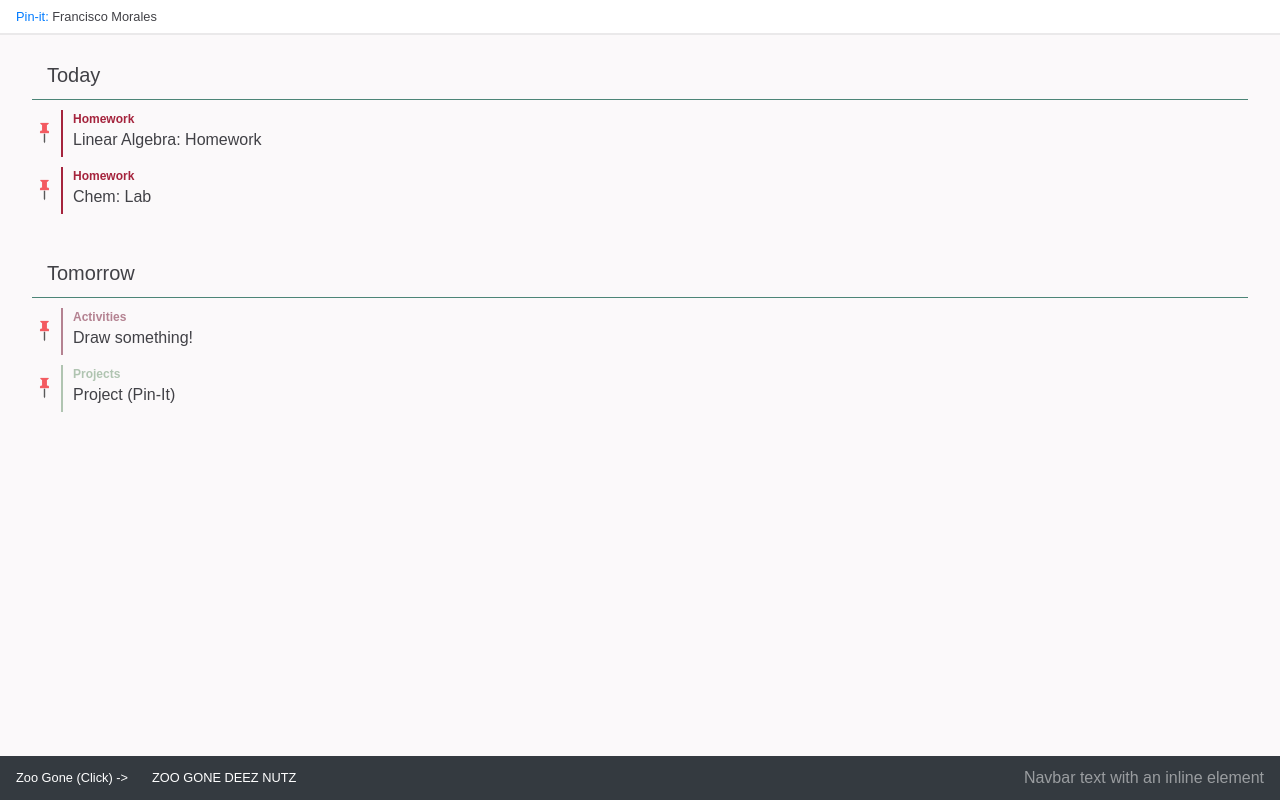
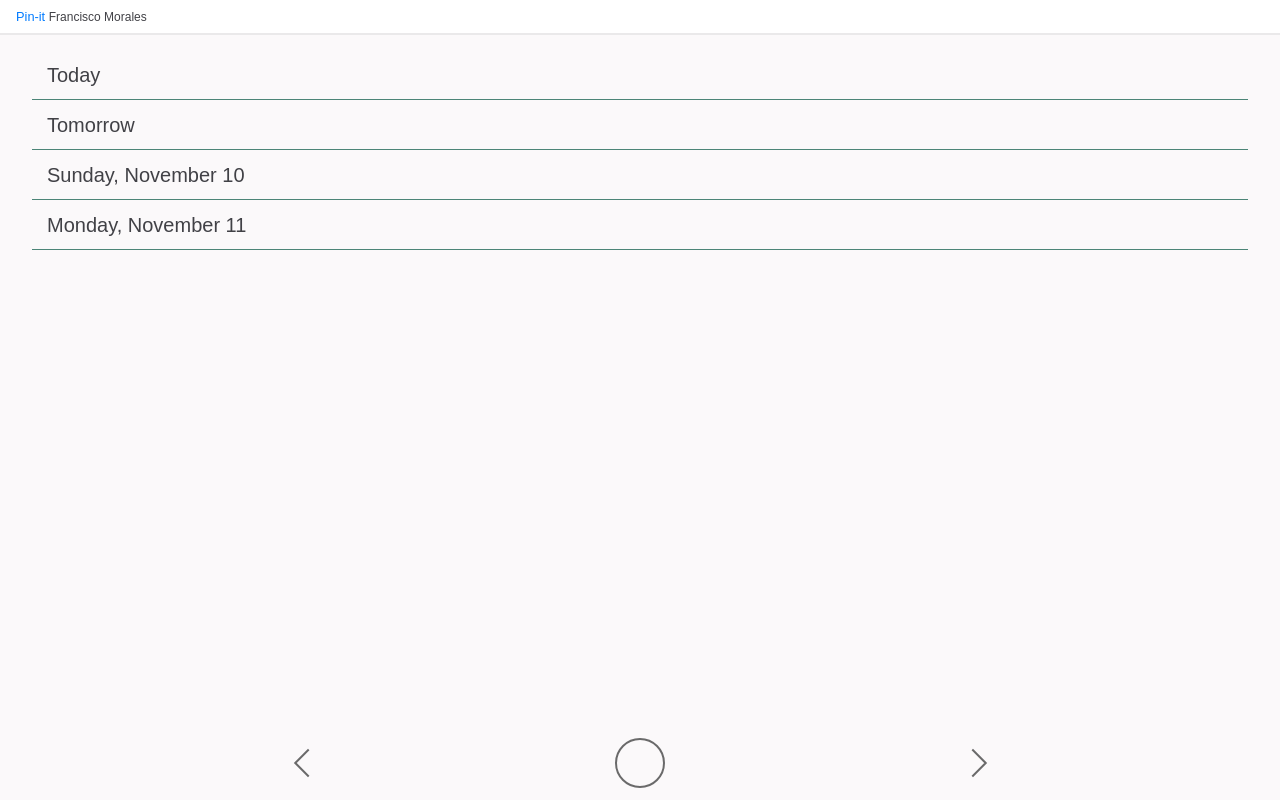
Before and after one commit to morales0/pin-it, a plain HTML site: page index.html in a window 1280 px wide. Drawn offline with nearby package versions, Linux system fonts and the light colour scheme; files whose address does not match are found by name; a web font is replaced by a local one.

Commit message:
11-08 update

```diff
--- a/css/home-page.css
+++ b/css/home-page.css
@@ -1,7 +1,8 @@
 @import "https://fonts.googleapis.com/css?family=Poppins:300,400,500,600,700";
 @import url("https://fonts.googleapis.com/css?family=Noto+Sans+KR&display=swap");
+
+
 /* Page Styling */
-
 .wrapper {
    display: flex;
    align-items: stretch;
@@ -12,10 +13,33 @@
    background-image: linear-gradient( rgba(255, 152, 152, 0.8), rgba(231, 114, 78, 0.39));
 }
 
+#app-container {
+
+}
+
+/* Navbar */
 #user-name {
+   font-size: .75rem;
    color: rgb(65, 65, 70);
 }
 
+.navbar {
+   justify-content: space-between;
+   box-shadow: 0 2px 0 rgba(93, 96, 99, .1);
+   padding-top: 2px;
+   padding-bottom: 2px;
+}
+
+.bg-white-nav {
+   background-color: white;
+}
+
+.collapsing {
+   transition: height .35s ease;
+   -webkit-transition: height .35s ease;
+}
+
+/* Todo List */
 .day-banner {
    display: flex;
    align-items: center;
@@ -30,6 +54,11 @@
 
 .day {
    font-size: 1.25rem;
+}
+
+.empty-todo-list{
+   padding-top: 5px;
+   padding-bottom: 5x;
 }
 
 .todo-block {
@@ -117,21 +146,43 @@
    /*box-shadow: 2px 4px 5px rgba(120, 120, 120, .3);*/
 }
 
-/* Navbar Styling */
-
-.navbar {
-   justify-content: space-between;
-   box-shadow: 0 2px 0 rgba(93, 96, 99, .1);
-   padding-top: 2px;
-   padding-bottom: 2px;
+/* Footer */
+.footer{
+   position: fixed;
+   bottom: 0;
+   display: flex;
+   flex-direction: row;
+   justify-content: space-evenly;
+   align-items: center;
+   height: 75px;
+   width: 100%;
 }
 
-.bg-white-nav {
-   background-color: white;
+.arrow {
+   width: 20px;
+   height: 20px;
+   border-right: 2px solid rgba(70, 70, 70, .80);
+   border-bottom: 2px solid rgba(70, 70, 70, .80);
+   transition: .75s;
 }
 
-.collapsing {
-   -webkit-transition: height .35s ease;
+.arrow.right {
+   transform: rotate(-45deg);
+ }
+
+ .arrow.left {
+    transform: rotate(135deg);
+ }
+
+ .arrow:hover{
+   cursor: pointer;
+}
+
+.selection{
+   width: 50px;
+   height: 50px;
+   border: 2px solid rgba(70, 70, 70, .80);
+   border-radius: 50%;
 }
 
 /**
--- a/index.html
+++ b/index.html
@@ -19,7 +19,7 @@
    <title>Pin-it</title>
 </head>
 
-<body>
+<body onload="createTimeBanners()">
    <div class="header">
       <!-- Boostrap Navbar
    TODO:
@@ -29,11 +29,26 @@
    *
    -->
       <nav class="navbar bg-white-nav fixed-top">
-         <a class="navbar-brand" href="#">Pin-it: <span id="user-name">Francisco Morales</span></a>
+         <a class="navbar-brand" href="#">Pin-it <span id="user-name">Francisco Morales</span></a>
       </nav>
    </div>
 
+   <!-- Actual Content -->
+   <div id="app-container">
+      <!-- Will dynamically add stuff here -->
+   </div>
+
+   <!-- Footer -->
+   <div class="footer">
+      <div class="arrow left"></div>
+      <div class="selection"></div>
+      <div class="arrow right"></div>
+   </div>
+
+
+
    <!-- Test content-->
+   <!--
    <div class="day-banner">
       <span class="day">Today</span>
    </div>
@@ -78,16 +93,17 @@
          </div>
       </div>
    </div>
-
+-->
    <!-- Boostrap Navbar
    TODO:
    * Make name clickable
    * Edit color scheme
    * Add settings, friends, and info
    *
-   -->
+
    <nav class="navbar navbar-expand-sm navbar-dark bg-dark fixed-bottom">
       <a class="navbar-brand" href="#">Zoo Gone (Click) -> </a>
+      <button type="button" id="create-task-btn" class="btn btn-primary btn-sm" onclick="createTask('Spanish', 'homework', '0', 'spanish-hw')">Create Task</button>
       <button class="navbar-toggler" type="button" data-toggle="collapse" data-target="#navbarText" href="#navbarText"
          aria-controls="navbarText" aria-expanded="false" aria-label="Toggle navigation">
          <span class="navbar-toggler-icon"></span>
@@ -103,11 +119,11 @@
          </span>
       </div>
    </nav>
-
+-->
    <!-- Scripts -->
    <script src="https://code.jquery.com/jquery-3.4.1.min.js"
       integrity="sha256-CSXorXvZcTkaix6Yvo6HppcZGetbYMGWSFlBw8HfCJo=" crossorigin="anonymous"></script>
-   <script src="js/canvas-api-test.js"></script>
+   <script src="js/pinit.js"></script>
    <script src="https://cdnjs.cloudflare.com/ajax/libs/popper.js/1.15.0/umd/popper.min.js"></script>
    <script src="https://cdnjs.cloudflare.com/ajax/libs/twitter-bootstrap/4.3.1/js/bootstrap.min.js"></script>
 </body>
--- a/js/canvas-api-test.js
+++ /dev/null
@@ -1,21 +0,0 @@
-var accessToken =
-   "113~yx5LBQDrCgBkNQosFXdAIn8K4rCCXZerEeUvKsET1ZQtBSPIEdc2GMCmm9E2y45w";
-
-/*
-$.ajax({
-   type: "GET",
-   url: "https://umd.beta.instructure.com/api/v1/courses",
-   dataType: "json",
-   headers: {
-      Authorization: "Bearer " + accessToken,
-      "Access-Control-Allow-Origin": "http://127.0.0.1:5500",
-      "Content-Type": "application/json",
-      Accept: "application/json"
-   },
-   success: function(data) {
-      data.forEach(element => {
-         console.log(element.name);
-      });
-   }
-});
-*/
--- /dev/null
+++ b/js/pinit.js
@@ -0,0 +1,114 @@
+var accessToken =
+   "113~yx5LBQDrCgBkNQosFXdAIn8K4rCCXZerEeUvKsET1ZQtBSPIEdc2GMCmm9E2y45w";
+
+/*
+$.ajax({
+   type: "GET",
+   url: "https://umd.beta.instructure.com/api/v1/courses",
+   dataType: "json",
+   headers: {
+      Authorization: "Bearer " + accessToken,
+      "Access-Control-Allow-Origin": "http://127.0.0.1:5500",
+      "Content-Type": "application/json",
+      Accept: "application/json"
+   },
+   success: function(data) {
+      data.forEach(element => {
+         console.log(element.name);
+      });
+   }
+});
+*/
+
+/**
+ * Represents a task and its display on the page. Has a variety of characteritics:
+ * name: Name of the task that appears on the page.
+ * group: The group (category) that this task belongs to
+ * due: The date this assignment is due
+ * id: unique identifier for this task (used for its html element and hashing)
+ */
+
+class Task {
+   constructor(name, group, due, id){
+      this.name = name;
+      this.group = group;
+      this.due = due;
+      this.id = id;
+   }
+
+   getHTML(){
+      return '<div class="todo-block" id="' + this.id + '">\n' +
+               '<img src="/pinit-pwa-1.0/images/red-pin.png" height="25" width="25">\n' +
+               '<div class="todo-item homework">\n' +
+                  '<span class="group">' + this.group + '</span>\n' +
+                  '<span class="item-name">' + this.name + '</span>\n' +
+               '</div></div>';
+   }
+
+}
+
+
+var date = new Date();
+var formatDateOptions = { weekday: 'long', month: 'long', day: 'numeric' };
+
+/**
+ * Represents an array of task objects (sorted by due date)
+ * Contains the id numbers
+ */
+var tasks = []
+
+function createTask(name, group, due, id){
+   task = new Task(name, group, due, id);
+   $('#app-container').append(task.getHTML())
+}
+
+function getDays(num){
+   var dateArray = [];
+   var curr = new Date();
+
+   for (let i = 0; i < num; i++) {
+      curr = getNextDay(curr);
+      console.log(curr.getMonth()+1 + "-" + curr.getDate() + "-" + curr.getFullYear());
+   }
+}
+
+/**
+ * Returns a date object that is the day after currDay.
+ * Adds 24 hours to the time
+ * @param {Date} currDay
+ */
+function getNextDay(currDay){
+   var newDay = new Date();
+   newDay.setTime(currDay.getTime() + 8.64e+7);
+
+   return newDay;
+}
+
+/**
+ * Create initial time banners for the next five days
+ */
+function createTimeBanners(){
+   var currDate = new Date();
+
+   for (let i = 1; i < 5; i++){
+      dateID = (currDate.getMonth() + 1) + "-" + currDate.getDate() + "-" + currDate.getFullYear();
+      if (i == 1) {
+         $('#app-container').append(bannerHTML(dateID, "Today"));
+      } else if (i == 2) {
+         $('#app-container').append(bannerHTML(dateID, "Tomorrow"));
+      } else {
+         $('#app-container').append(bannerHTML(dateID, currDate.toLocaleDateString("en-US", formatDateOptions)));
+      }
+
+      currDate = getNextDay(currDate);
+   }
+}
+
+
+/* Helper functions */
+
+function bannerHTML(id, dateStr){
+   return '<div class="day-banner" id="' + id + '">' +
+               '<span class="day">' + dateStr + '</span>'+
+            '</div>';
+}
```
